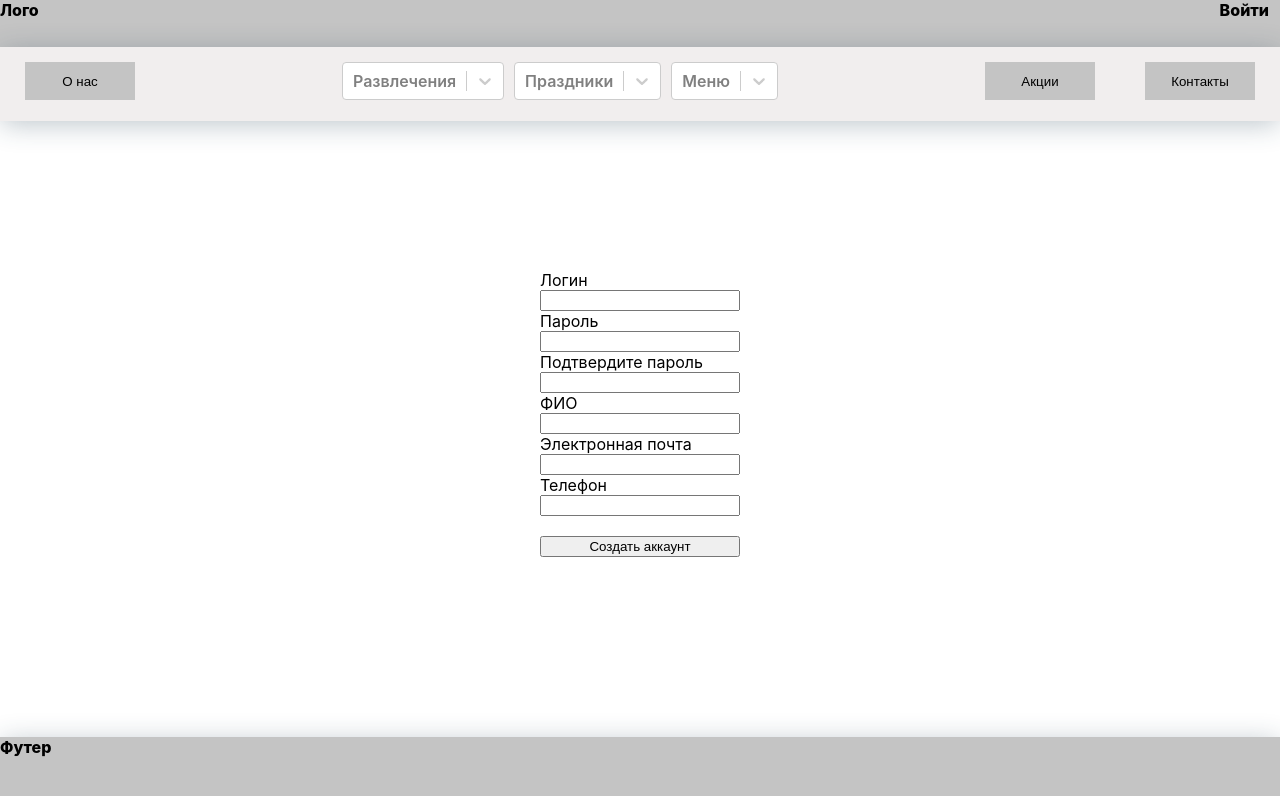
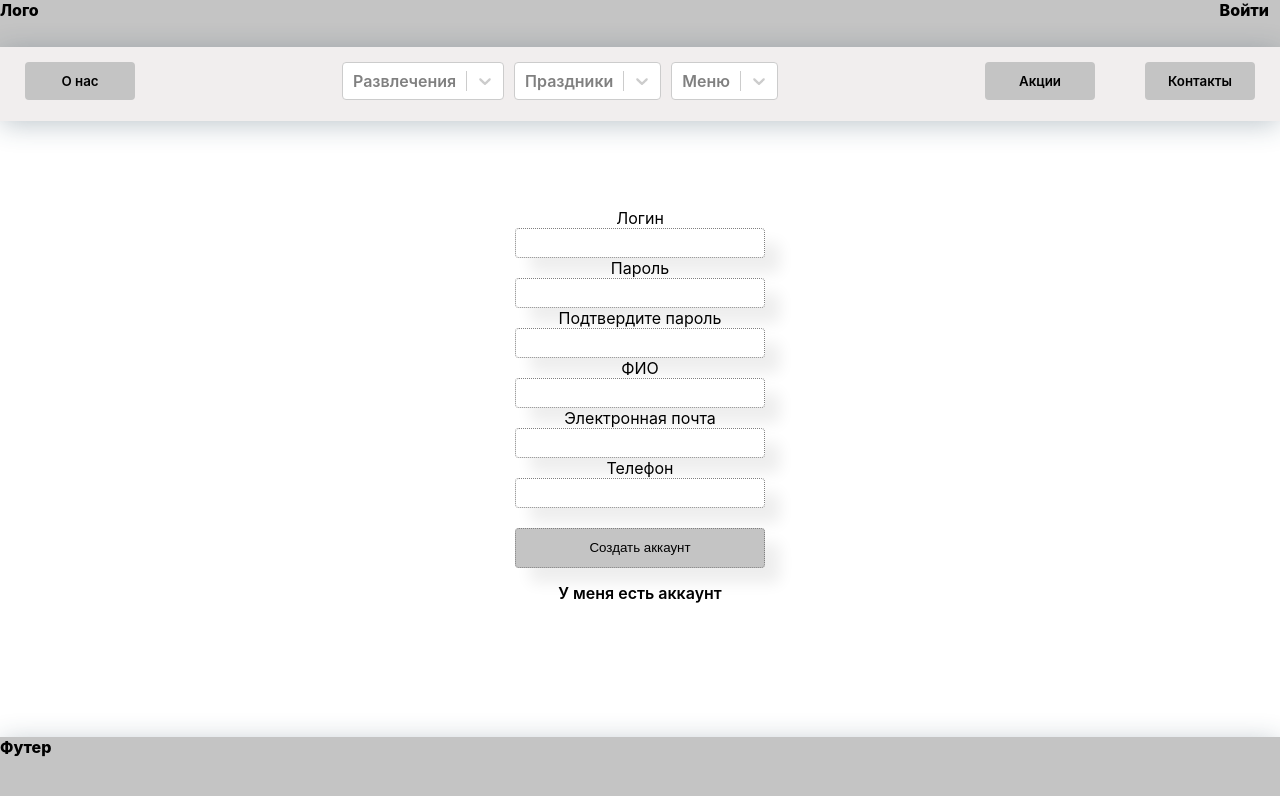
Before and after one commit to G2N1337/diploma-frontend, a Next.js app: page /register in a window 1280 px wide. Shown: the top 796 px of the page. Built offline with nearby package versions, Linux system fonts and the light colour scheme; no server answers.

Commit message:
A lil decoration

```diff
--- a/components/header/header-component.tsx
+++ b/components/header/header-component.tsx
@@ -19,6 +19,7 @@ const HeaderTop = styled.div`
 const Selector = styled(Select)`
 	margin: 0 5px 0 5px;
 	font-weight: 600;
+	text-align: center;
 	.css-1s2u09g-control {
 		background-color: #c4c4c4;
 		min-width: 225px;
@@ -51,10 +52,14 @@ const HeaderBottom = styled.div`
 `;
 const Button = styled.button`
 	width: 110px;
+	border-radius: 4px;
 	height: 38px;
 	border: none;
 	background: #c4c4c4;
+	font-weight: 600;
 	margin-top: 15px;
+	font-family: -apple-system, BlinkMacSystemFont, Segoe UI, Roboto, Oxygen,
+		Ubuntu, Cantarell, Fira Sans, Droid Sans, Helvetica Neue, sans-serif;
 	margin-left: 25px;
 	margin-right: 25px;
 
@@ -140,13 +145,22 @@ const HeaderComponent = () => {
 				<FunContainer>
 					<Selector
 						options={entertainmentsList}
+						isSearchable={false}
 						placeholder={'Развлечения'}
 						onChange={(e: any) => {
 							push(`/entertainment/${e.value}`);
 						}}
 					/>
-					<Selector options={entertainmentsList} placeholder={'Праздники'} />
-					<Selector options={entertainmentsList} placeholder={'Меню'} />
+					<Selector
+						isSearchable={false}
+						options={entertainmentsList}
+						placeholder={'Праздники'}
+					/>
+					<Selector
+						isSearchable={false}
+						options={entertainmentsList}
+						placeholder={'Меню'}
+					/>
 				</FunContainer>
 				<ContactContainer>
 					<Button>Акции</Button>
--- a/pages/index.tsx
+++ b/pages/index.tsx
@@ -25,7 +25,11 @@ const PhotoBackground = styled.div`
 	background: #e6e1e1;
 `;
 const Button = styled.button`
+	border-radius: 4px;
 	width: 245px;
+	font-family: -apple-system, BlinkMacSystemFont, Segoe UI, Roboto, Oxygen,
+		Ubuntu, Cantarell, Fira Sans, Droid Sans, Helvetica Neue, sans-serif;
+	font-weight: 600;
 	height: 63px;
 	background: #c4c4c4;
 	border: none;
--- a/pages/register.tsx
+++ b/pages/register.tsx
@@ -8,17 +8,46 @@ import isEmail from 'validator/lib/isEmail';
 
 import axios from 'axios';
 import { useMutation } from 'react-query';
+import Link from 'next/link';
 const Form = styled.div`
 	min-height: 150px;
-	width: 200px;
+	width: 250px;
 	display: flex;
 	flex-direction: column;
+	text-align: center;
 `;
 const Page = styled.div`
 	height: 100%;
 	display: flex;
 	align-items: center;
 	justify-content: center;
+`;
+const Input = styled.input`
+	box-shadow: 15px 15px 15px rgba(0, 0, 0, 0.07);
+	border-radius: 4px;
+	padding: 0.6rem 1.5rem;
+	border: 0.3px dotted gray;
+	background-color: white;
+	height: 30px;
+`;
+const Button = styled.button`
+	box-shadow: 15px 15px 15px rgba(0, 0, 0, 0.07);
+	border-radius: 4px;
+	padding: 0.6rem 1.5rem;
+	border: 1px dotted gray;
+	background-color: #c4c4c4;
+	height: 40px;
+	cursor: pointer;
+`;
+const Error = styled.p`
+	color: #f47174;
+	font-weight: 600;
+	font-size: 24px;
+`;
+const Anchor = styled.a`
+	cursor: pointer;
+	font-weight: 600;
+	margin-top: 15px;
 `;
 const RegisterPage: NextPage = () => {
 	const [login, setLogin] = useState('');
@@ -75,7 +104,7 @@ const RegisterPage: NextPage = () => {
 		<Page>
 			<Form onSubmit={(e) => submit(e)}>
 				<label>Логин</label>
-				<input
+				<Input
 					type='text'
 					value={login}
 					onChange={(e) => {
@@ -83,7 +112,7 @@ const RegisterPage: NextPage = () => {
 					}}
 				/>
 				<label>Пароль</label>
-				<input
+				<Input
 					value={password}
 					type='password'
 					onChange={(e) => {
@@ -91,7 +120,7 @@ const RegisterPage: NextPage = () => {
 					}}
 				/>
 				<label>Подтвердите пароль</label>
-				<input
+				<Input
 					value={confirmPassword}
 					type='password'
 					onChange={(e) => {
@@ -99,7 +128,7 @@ const RegisterPage: NextPage = () => {
 					}}
 				/>
 				<label>ФИО</label>
-				<input
+				<Input
 					value={fullName}
 					type='text'
 					onChange={(e) => {
@@ -107,7 +136,7 @@ const RegisterPage: NextPage = () => {
 					}}
 				/>
 				<label>Электронная почта</label>
-				<input
+				<Input
 					value={email}
 					type='text'
 					onChange={(e) => {
@@ -116,7 +145,7 @@ const RegisterPage: NextPage = () => {
 					}}
 				/>
 				<label>Телефон</label>
-				<input
+				<Input
 					value={phone}
 					type='text'
 					onChange={(e) => {
@@ -124,11 +153,14 @@ const RegisterPage: NextPage = () => {
 					}}
 				/>
 				<br />
-				<button type='submit' onClick={(e) => submit(e)}>
+				<Button type='submit' onClick={(e) => submit(e)}>
 					Создать аккаунт
-				</button>
+				</Button>
+				<Link href='/login'>
+					<Anchor>У меня есть аккаунт</Anchor>
+				</Link>
 
-				<p>{error?.length > 0 && error}</p>
+				<Error>{error?.length > 0 && error}</Error>
 			</Form>
 		</Page>
 	);
```
Also changed, not shown: pages/entertainment/[id].tsx (+32 -1 lines), pages/login.tsx (+29 -6 lines).
